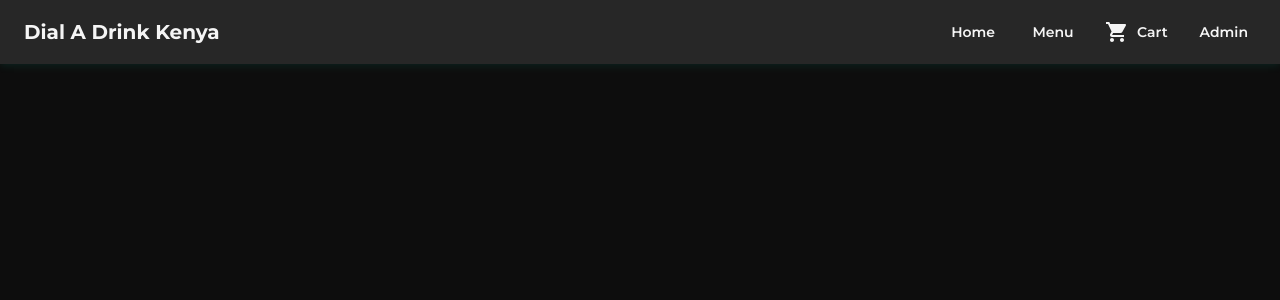
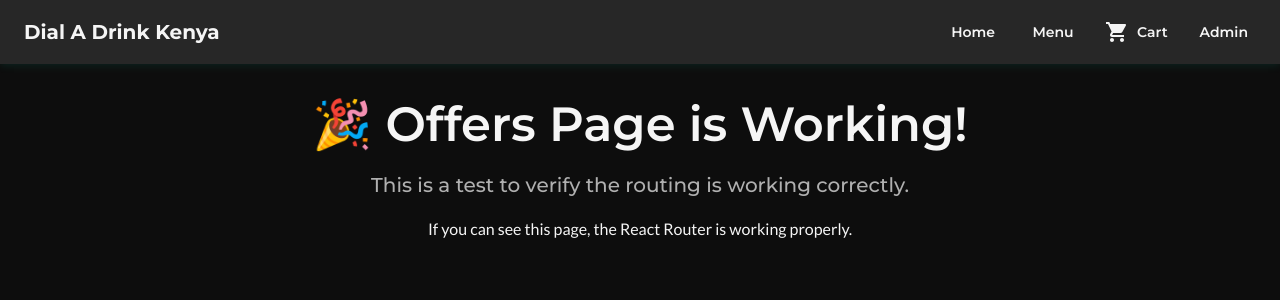
Before and after one commit to lipa-nganya/dial-a-drink-kenya, a React (Create React App) app in the folder frontend/: page /test-offers in a window 1280 px wide. Shown: the top 300 px of the page. Built offline with nearby package versions, Linux system fonts and the light colour scheme; no server answers.

Commit message:
Add test offers page to debug routing
- Create TestOffers component to verify React Router is working
- Add /test-offers route to test routing functionality
- Remove fallback offers.html that was causing redirects
- Debug why /offers route shows home page instead of offers page

```diff
--- a/frontend/src/App.js
+++ b/frontend/src/App.js
@@ -6,6 +6,8 @@ import { CartProvider } from './contexts/CartContext';
 import Header from './components/Header';
 import Home from './pages/Home';
 import Menu from './pages/Menu';
+import Offers from './pages/Offers';
+import TestOffers from './pages/TestOffers';
 import Cart from './pages/Cart';
 import OrderSuccess from './pages/OrderSuccess';
 import AdminDashboard from './pages/AdminDashboard';
@@ -109,6 +111,8 @@ function App() {
             <Routes>
               <Route path="/" element={<Home />} />
               <Route path="/menu" element={<Menu />} />
+              <Route path="/offers" element={<Offers />} />
+              <Route path="/test-offers" element={<TestOffers />} />
               <Route path="/cart" element={<Cart />} />
               <Route path="/order-success" element={<OrderSuccess />} />
               <Route path="/admin" element={<AdminDashboard />} />
--- /dev/null
+++ b/frontend/src/pages/TestOffers.js
@@ -0,0 +1,22 @@
+import React from 'react';
+import { Container, Typography, Box } from '@mui/material';
+
+const TestOffers = () => {
+  return (
+    <Container maxWidth="lg" sx={{ py: 4 }}>
+      <Box textAlign="center">
+        <Typography variant="h3" component="h1" gutterBottom>
+          🎉 Offers Page is Working!
+        </Typography>
+        <Typography variant="h6" color="text.secondary">
+          This is a test to verify the routing is working correctly.
+        </Typography>
+        <Typography variant="body1" sx={{ mt: 2 }}>
+          If you can see this page, the React Router is working properly.
+        </Typography>
+      </Box>
+    </Container>
+  );
+};
+
+export default TestOffers;
```
